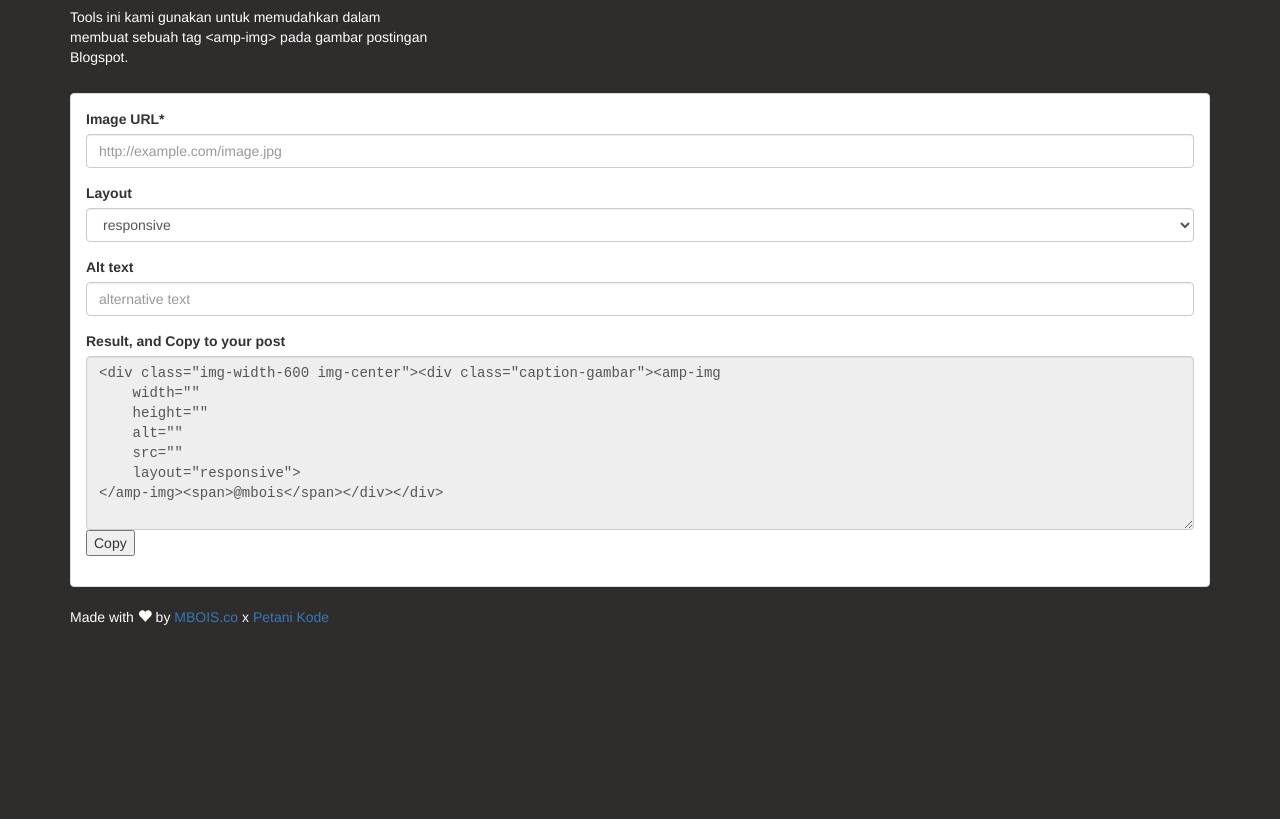
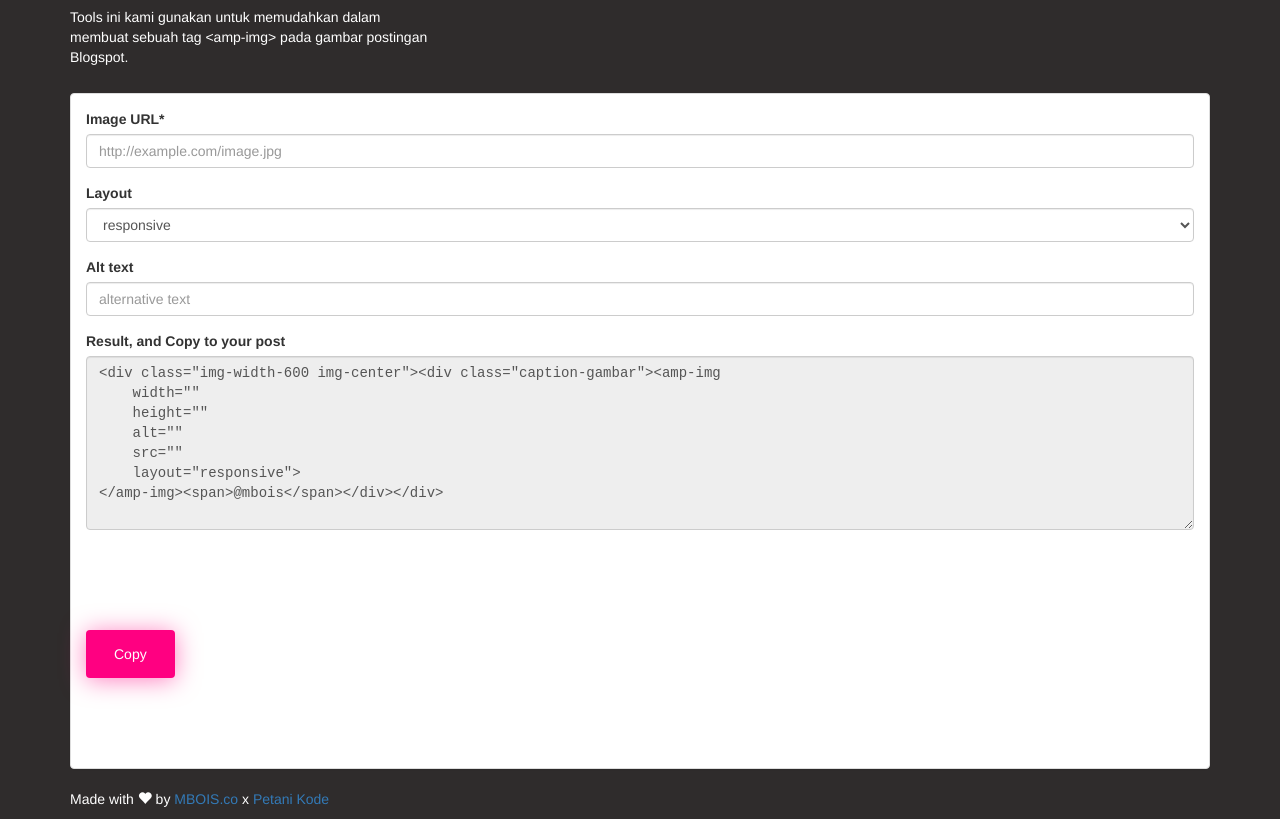
Before and after one commit to sayf-anwar/ampimg-generator.github.io, a plain HTML site: page index.html in a window 1280 px wide. Shown: the part 93-912 px from the top of the page. Before the commit the page ends 800 px from the top, so only its background shows below. Drawn offline with nearby package versions, Linux system fonts and the light colour scheme.

Commit message:
Update cssbaru.css

```diff
--- a/assets/css/cssbaru.css
+++ b/assets/css/cssbaru.css
@@ -1,3 +1,4 @@
+
 body {
     font-family: "Helvetica Neue",Helvetica,Arial,sans-serif;
     font-size: 14px;
@@ -14,3 +15,85 @@ p {
     font-size: 36px;
     color: burlywood;
 }
+.bubbly-button {
+  font-family: 'Helvetica', 'Arial', sans-serif;
+  display: inline-block;
+  font-size: 1em;
+  padding: 1em 2em;
+  margin-top: 100px;
+  margin-bottom: 60px;
+  -webkit-appearance: none;
+  appearance: none;
+  background-color: #ff0081;
+  color: #fff;
+  border-radius: 4px;
+  border: none;
+  cursor: pointer;
+  position: relative;
+  transition: transform ease-in 0.1s, box-shadow ease-in 0.25s;
+  box-shadow: 0 2px 25px rgba(255, 0, 130, 0.5);
+}
+.bubbly-button:focus {
+  outline: 0;
+}
+.bubbly-button:before, .bubbly-button:after {
+  position: absolute;
+  content: '';
+  display: block;
+  width: 140%;
+  height: 100%;
+  left: -20%;
+  z-index: -1000;
+  transition: all ease-in-out 0.5s;
+  background-repeat: no-repeat;
+}
+.bubbly-button:before {
+  display: none;
+  top: -75%;
+  background-image: radial-gradient(circle, #ff0081 20%, transparent 20%), radial-gradient(circle, transparent 20%, #ff0081 20%, transparent 30%), radial-gradient(circle, #ff0081 20%, transparent 20%), radial-gradient(circle, #ff0081 20%, transparent 20%), radial-gradient(circle, transparent 10%, #ff0081 15%, transparent 20%), radial-gradient(circle, #ff0081 20%, transparent 20%), radial-gradient(circle, #ff0081 20%, transparent 20%), radial-gradient(circle, #ff0081 20%, transparent 20%), radial-gradient(circle, #ff0081 20%, transparent 20%);
+  background-size: 10% 10%, 20% 20%, 15% 15%, 20% 20%, 18% 18%, 10% 10%, 15% 15%, 10% 10%, 18% 18%;
+}
+.bubbly-button:after {
+  display: none;
+  bottom: -75%;
+  background-image: radial-gradient(circle, #ff0081 20%, transparent 20%), radial-gradient(circle, #ff0081 20%, transparent 20%), radial-gradient(circle, transparent 10%, #ff0081 15%, transparent 20%), radial-gradient(circle, #ff0081 20%, transparent 20%), radial-gradient(circle, #ff0081 20%, transparent 20%), radial-gradient(circle, #ff0081 20%, transparent 20%), radial-gradient(circle, #ff0081 20%, transparent 20%);
+  background-size: 15% 15%, 20% 20%, 18% 18%, 20% 20%, 15% 15%, 10% 10%, 20% 20%;
+}
+.bubbly-button:active {
+  transform: scale(0.9);
+  background-color: #e60074;
+  box-shadow: 0 2px 25px rgba(255, 0, 130, 0.2);
+}
+.bubbly-button.animate:before {
+  display: block;
+  animation: topBubbles ease-in-out 0.75s forwards;
+}
+.bubbly-button.animate:after {
+  display: block;
+  animation: bottomBubbles ease-in-out 0.75s forwards;
+}
+
+@keyframes topBubbles {
+  0% {
+    background-position: 5% 90%, 10% 90%, 10% 90%, 15% 90%, 25% 90%, 25% 90%, 40% 90%, 55% 90%, 70% 90%;
+  }
+  50% {
+    background-position: 0% 80%, 0% 20%, 10% 40%, 20% 0%, 30% 30%, 22% 50%, 50% 50%, 65% 20%, 90% 30%;
+  }
+  100% {
+    background-position: 0% 70%, 0% 10%, 10% 30%, 20% -10%, 30% 20%, 22% 40%, 50% 40%, 65% 10%, 90% 20%;
+    background-size: 0% 0%, 0% 0%,  0% 0%,  0% 0%,  0% 0%,  0% 0%;
+  }
+}
+@keyframes bottomBubbles {
+  0% {
+    background-position: 10% -10%, 30% 10%, 55% -10%, 70% -10%, 85% -10%, 70% -10%, 70% 0%;
+  }
+  50% {
+    background-position: 0% 80%, 20% 80%, 45% 60%, 60% 100%, 75% 70%, 95% 60%, 105% 0%;
+  }
+  100% {
+    background-position: 0% 90%, 20% 90%, 45% 70%, 60% 110%, 75% 80%, 95% 70%, 110% 10%;
+    background-size: 0% 0%, 0% 0%,  0% 0%,  0% 0%,  0% 0%,  0% 0%;
+  }
+}
```
